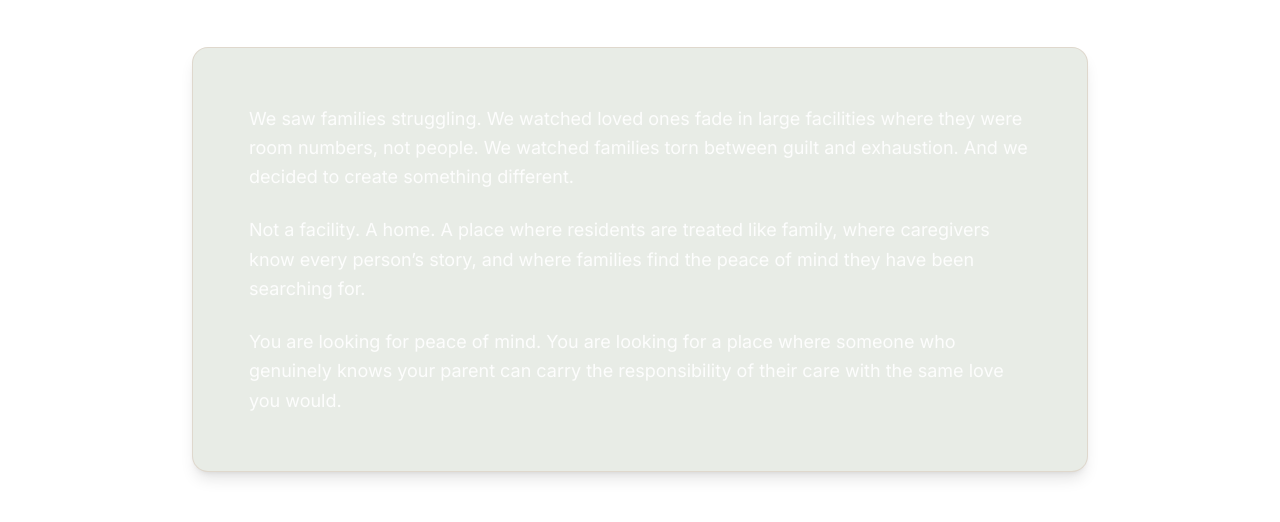
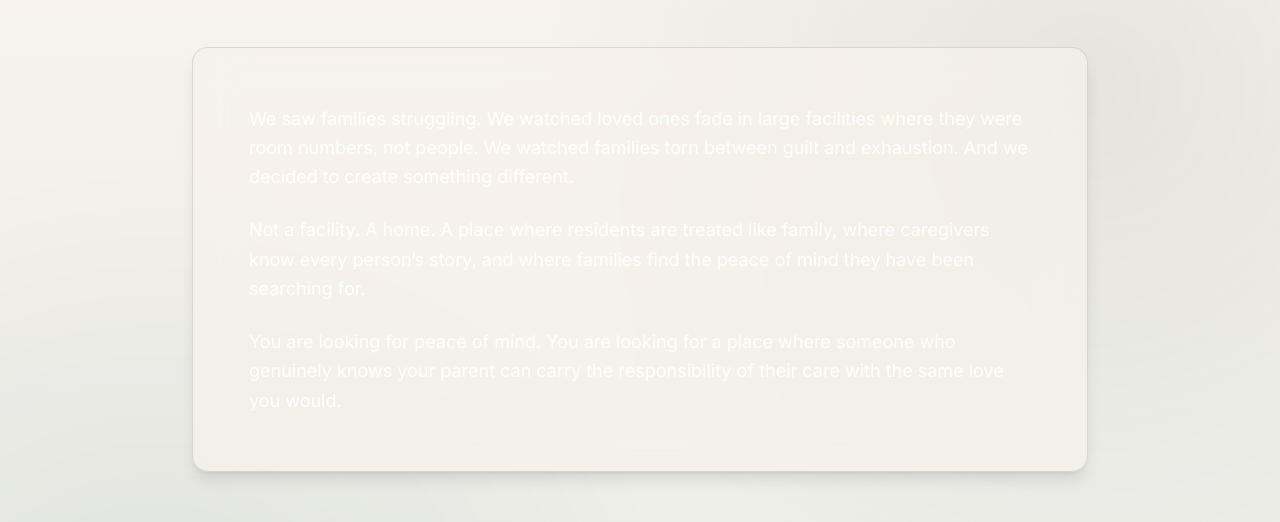
Before and after one commit to YourNextStepTeam/burienbestcarehome-site, a Next.js app in the folder nextjs-site/: page /about in a window 1280 px wide. Shown: the part 810-1332 px from the top of the page. Built offline with nearby package versions, Linux system fonts and the light colour scheme.

Commit message:
Glassmorphic redesign: about page — palette + transparent sections

```diff
--- a/nextjs-site/src/app/about/page.tsx
+++ b/nextjs-site/src/app/about/page.tsx
@@ -96,7 +96,7 @@ export default function About() {
       </section>
 
       {/* Our Why Section (The Guide's Backstory) */}
-      <section className="py-20 px-4 sm:px-6 lg:px-8 bg-white">
+      <section className="py-20 px-4 sm:px-6 lg:px-8 bg-transparent">
         <div className="max-w-4xl mx-auto">
           <ScrollReveal>
             <div className="text-center mb-12">
@@ -108,7 +108,7 @@ export default function About() {
           </ScrollReveal>
 
           <ScrollReveal delay={0.2}>
-            <GlassCard variant="terracotta" className="p-8 sm:p-12 lg:p-14">
+            <GlassCard variant="tinted" className="p-8 sm:p-12 lg:p-14">
               <div className="space-y-6 text-lg text-white/90 leading-relaxed">
                 <p>
                   We saw families struggling. We watched loved ones fade in large facilities where they were room numbers, not people. We watched families torn between guilt and exhaustion. And we decided to create something&nbsp;different.
@@ -126,7 +126,7 @@ export default function About() {
       </section>
 
       {/* Our Promises Section (Outcomes, not features) */}
-      <section className="py-20 px-4 sm:px-6 lg:px-8 bg-terracotta-light">
+      <section className="py-20 px-4 sm:px-6 lg:px-8 bg-transparent">
         <div className="max-w-5xl mx-auto">
           <ScrollReveal>
             <div className="text-center mb-16">
@@ -158,7 +158,7 @@ export default function About() {
       </section>
 
       {/* Team Section (Guides, not just staff) */}
-      <section className="py-20 px-4 sm:px-6 lg:px-8 bg-white">
+      <section className="py-20 px-4 sm:px-6 lg:px-8 bg-transparent">
         <div className="max-w-5xl mx-auto">
           <ScrollReveal>
             <div className="text-center mb-16">
@@ -202,7 +202,7 @@ export default function About() {
       </section>
 
       {/* Family Philosophy Section */}
-      <section className="py-20 px-6 bg-terracotta-light">
+      <section className="py-20 px-6 bg-transparent">
         <div className="max-w-5xl mx-auto">
           <div className="grid grid-cols-1 md:grid-cols-2 gap-12 items-center">
             <ScrollReveal direction="left">
@@ -240,7 +240,7 @@ export default function About() {
       </section>
 
       {/* CTA Section */}
-      <section className="py-20 px-4 sm:px-6 lg:px-8 bg-white">
+      <section className="py-20 px-4 sm:px-6 lg:px-8 bg-transparent">
         <div className="max-w-3xl mx-auto text-center">
           <ScrollReveal>
             <h2 className="font-serif text-4xl md:text-5xl text-forest mb-6 leading-tight">
```
